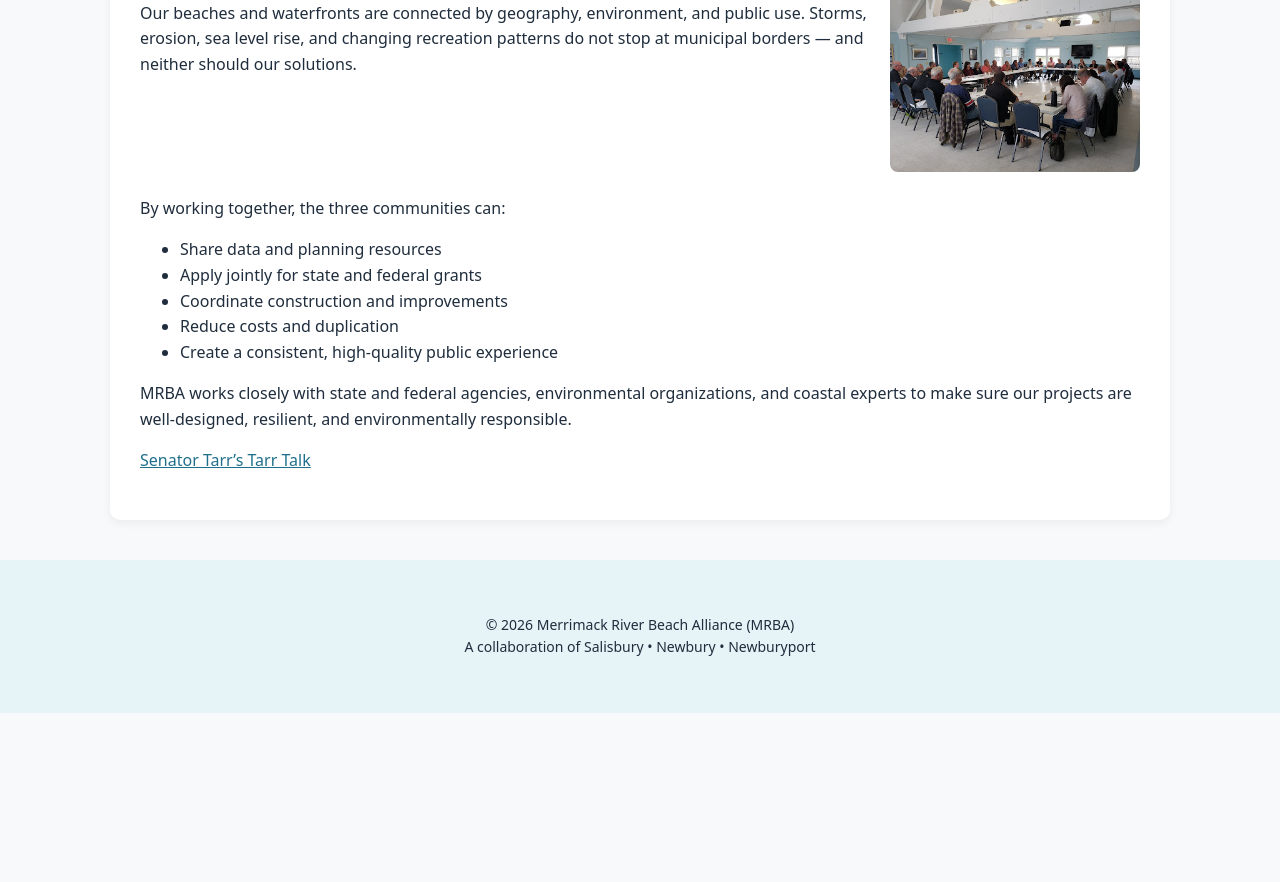
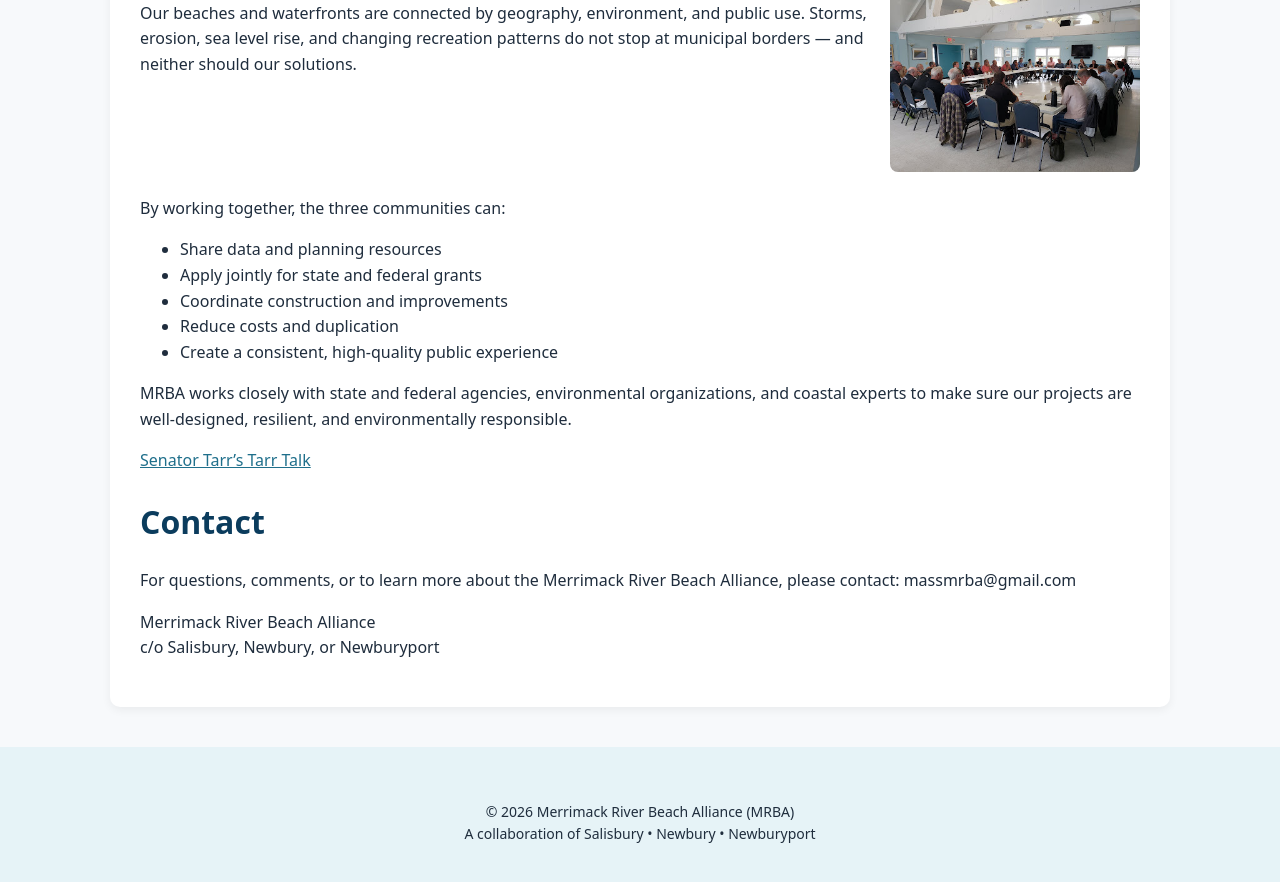
Before and after one commit to MAMRBAGOV/mamrba.gov, a Jekyll site: the page built from about.md, in a window 1280 px wide and 900 px high, scrolled down 1130 px. Shown: the top 882 px of the window. Built offline with Jekyll 4.4.1, drawn with Linux system fonts in a browser that asks for light colours; before the commit the page ends 1843 px from its top, so only the background shows below that.

Commit message:
Update about.md

```diff
--- a/about.md
+++ b/about.md
@@ -31,3 +31,9 @@ MRBA works closely with state and federal agencies, environmental organizations,
 
 
 <a href="http://www.tarrtalk.com" target="_blank"> Senator Tarr's Tarr Talk </a>
+# Contact
+
+For questions, comments, or to learn more about the Merrimack River Beach Alliance, please contact: massmrba@gmail.com
+
+Merrimack River Beach Alliance
+c/o Salisbury, Newbury, or Newburyport
```
